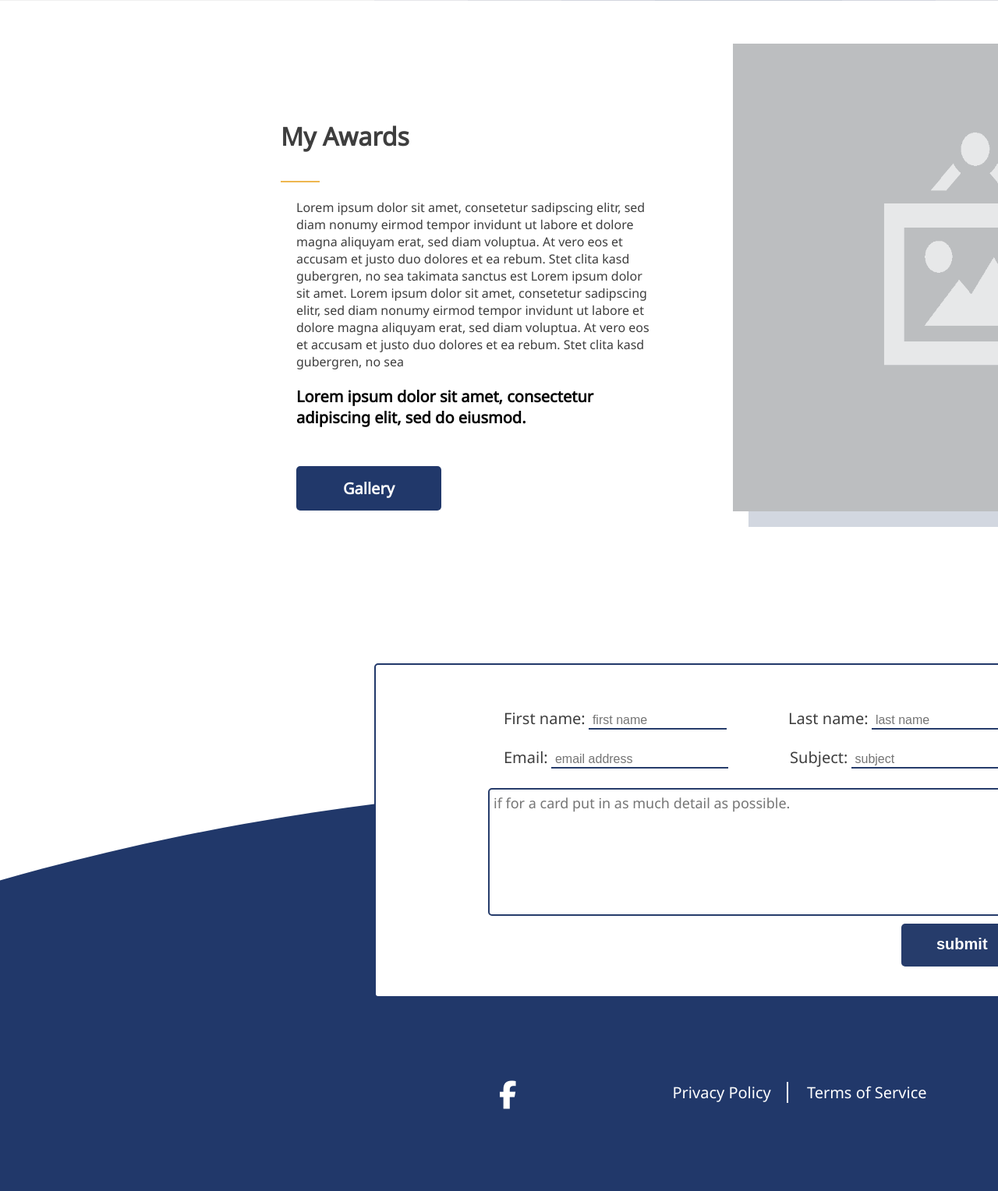
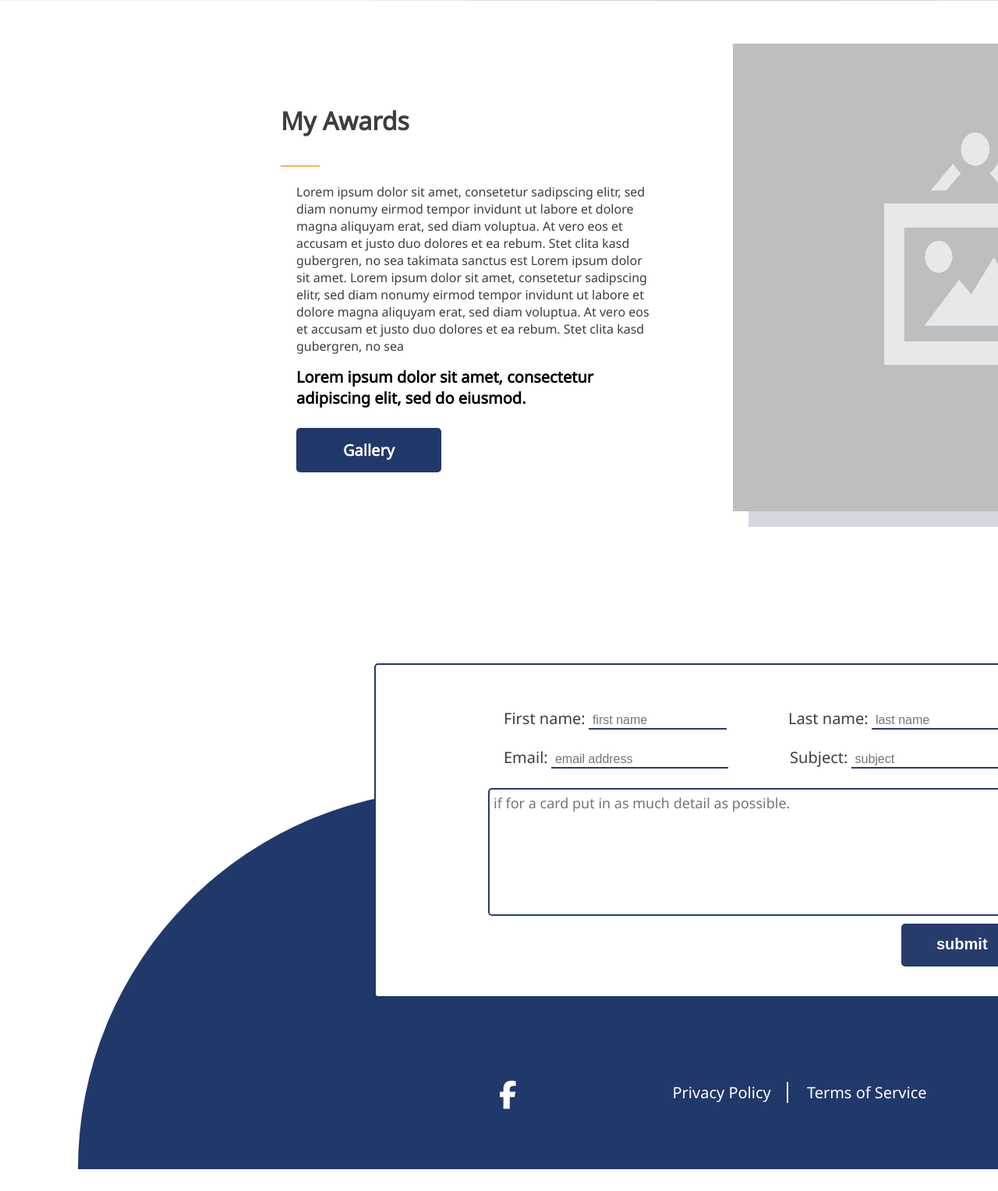
Before and after one commit to scottajames/Card-Company, a PHP site: page / in a window 1280 px wide; the page is wider, and only the part inside the window is pictured. Shown: the part 2249-3777 px from the top of that part at 78% size. After the commit the page ends 3749 px from the top of that part, so only its background shows below. Run offline with PHP 8.4, Linux system fonts and the light colour scheme; some libraries are stand-ins or nearby versions.

Commit message:
Add files via upload

```diff
--- a/index.php
+++ b/index.php
@@ -7,7 +7,6 @@
 <meta name="description" content="google details">
 <meta name="keywords" content="HTML, CSS, JavaScript, php">
 <meta name="author" content="Scott James">
-<meta name="viewport" content="width=device-width, initial-scale=1.0">
 <title>Greeting Cards</title>
 <link href="https://fonts.googleapis.com/css2?family=Noto+Sans&display=swap" rel="stylesheet">
 <script src='https://kit.fontawesome.com/a076d05399.js'></script>
--- a/style.css
+++ b/style.css
@@ -1,7 +1,6 @@
 * {
 	outline: none;
 }
-
 
 body {
 	font-family: 'Noto Sans', sans-serif;
@@ -106,7 +105,7 @@ header {
 
 .top-text {
 	position: relative;
-	top: 150px;
+	top: 125px;
 	float: left;
 }
 
@@ -310,9 +309,9 @@ header {
 }
 
 .bottom-text {
+	float: left;
 	position: relative;
-	top: 70px;
-	float: left;
+	top: 50px;
 }
 
 .bottom-text h2 {
@@ -341,7 +340,7 @@ header {
 
 .bottom-text h3 {
 	position: relative;
-	top: 15px;
+	top: 10px;
 	left: 20px;
 	width: 460px;
 	font-weight: bold;
@@ -350,7 +349,7 @@ header {
 
 .bottom-text a {
 	position: relative;
-	top: 59px;
+	top: 30px;
 	font-size: 20px;
 	font-weight: bold;
 	background: #21386A;
@@ -370,26 +369,21 @@ header {
 }
 
 footer {
-	height: 777px;
-	max-width: 2560px;
-	overflow: hidden;
+	height: 749px;
 }
 
 .oval-position {
 	position: absolute;
-	height: 777px;
-	max-width: 1920px;
-	overflow: hidden;
 }
 
 .oval {
 	position: relative;
-	top: 250px;
-	left: -960px;
-	width: 3840px;
-	height: 1920px;
-	background: #21386A;
-	border-radius: 3840px / 1920px;
+	top: 262px;
+	left: 100px;
+	height: 487px;
+    width: 1720px;
+    border-radius: 860px 860px 0 0;
+	background-color: #21386A;
 }
 
 #contact {
```
